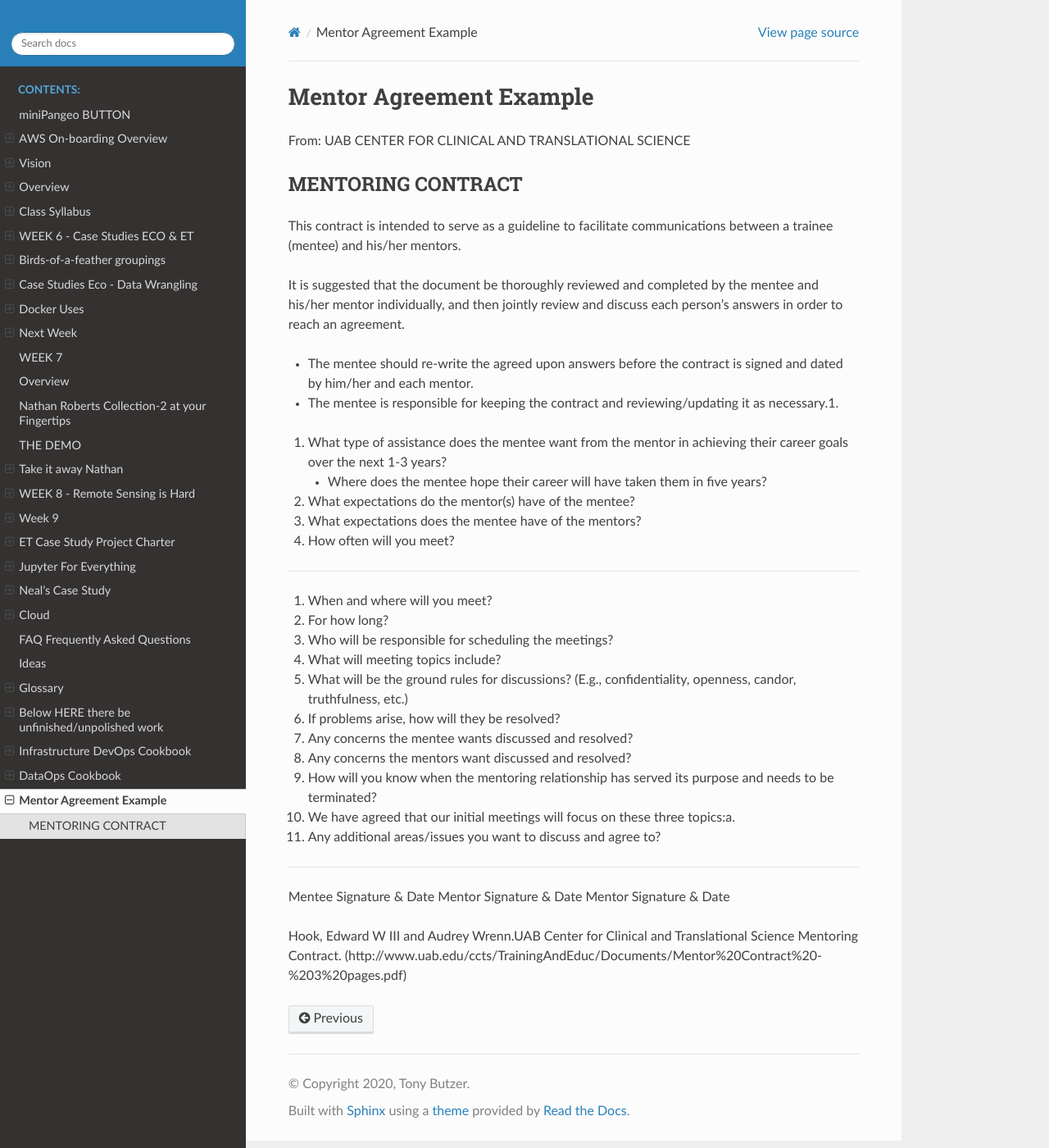
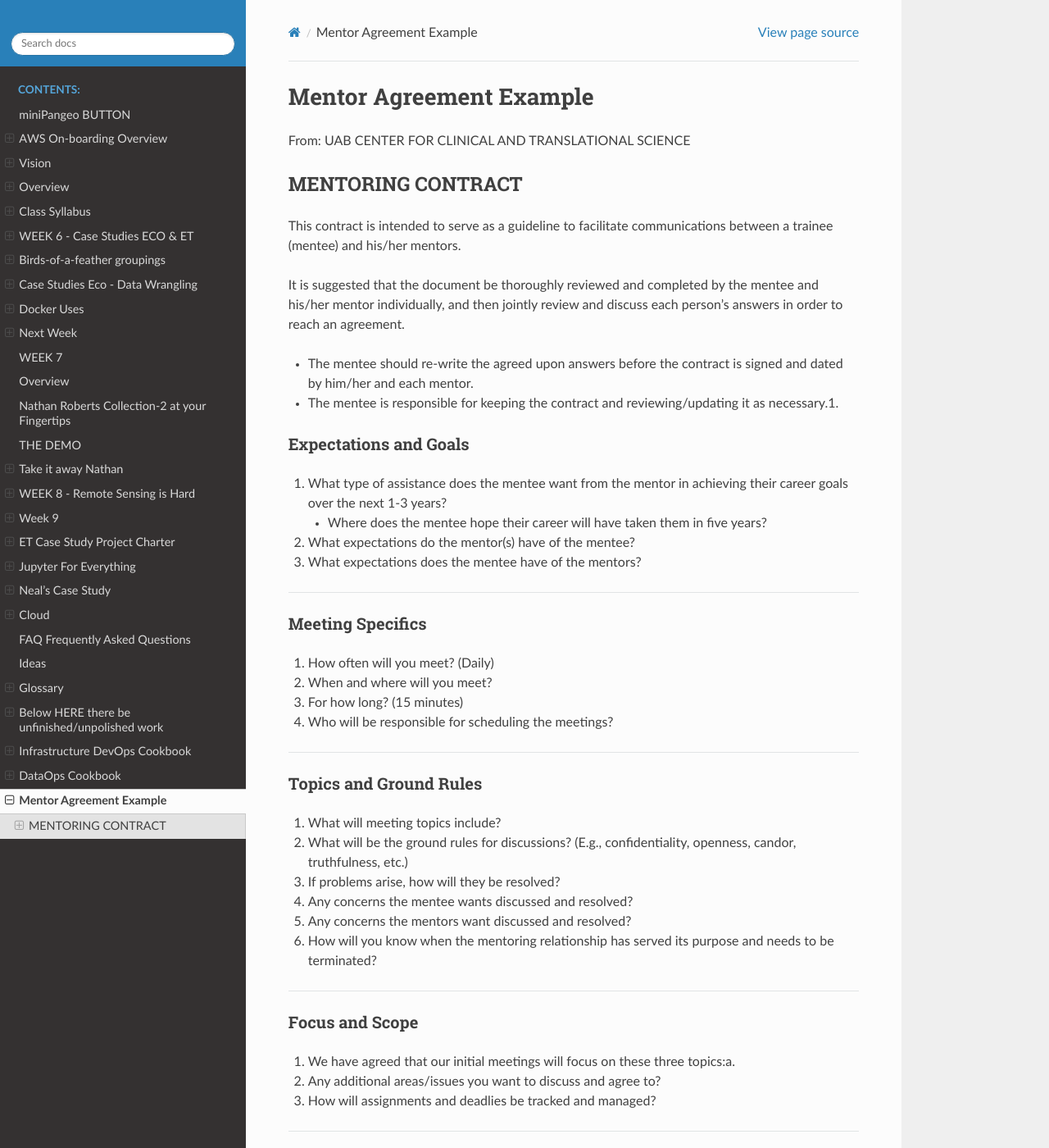
Before and after one commit to tonybutzer/harmony-docs, a Sphinx documentation site: the page built from documentation/source/999mentor.md, in a window 1280 px wide and 1400 px high. Shown: the whole window at 82% size. Built offline with Sphinx 7.4.7 and the Read the Docs theme 2.0.0, drawn with Linux system fonts in a browser that asks for light colours; pages that are not in the unit, such as notebooks, are missing from menus.

Commit message:
automatic git update from Makefile

```diff
--- a/documentation/source/999mentor.md
+++ b/documentation/source/999mentor.md
@@ -9,27 +9,34 @@ It is suggested that the document be thoroughly reviewed and completed by the me
 - The mentee is responsible for keeping the contract and reviewing/updating it as necessary.1.
 
 
+### Expectations and Goals
 1. What type of assistance does the mentee want from the mentor in achieving their career goals over the next 1-3 years?
     - Where does the mentee hope their career will have taken them in five years?
 
 
 2.   What expectations do the mentor(s)   have of the mentee?
 3.   What expectations does the mentee have of the mentors?
-4.   How often will you meet?
-------------------------------------------------------------------------------------------
+---
+### Meeting Specifics
+4.   How often will you meet? (Daily)
 
 5.   When and where will you meet?
 
-6.   For how long?
+6.   For how long? (15 minutes)
 7.   Who will be responsible for scheduling the meetings?
+---
+### Topics and Ground Rules
 8.   What will meeting topics include?
 9.   What will be the ground rules for discussions? (E.g., confidentiality, openness, candor, truthfulness, etc.)
 10. If problems arise, how will they be resolved?
 11. Any concerns the mentee wants discussed and resolved?
 12. Any concerns the mentors want discussed and resolved?
 13. How will you know when the mentoring relationship has served its purpose and needs to be terminated?
+---
+### Focus and Scope
 14. We have agreed that our initial meetings will focus on these three topics:a.
 15. Any additional areas/issues you want to discuss and agree to?
+16. How will assignments and deadlies be tracked and managed?
 
 ---
 Mentee Signature & Date
```
